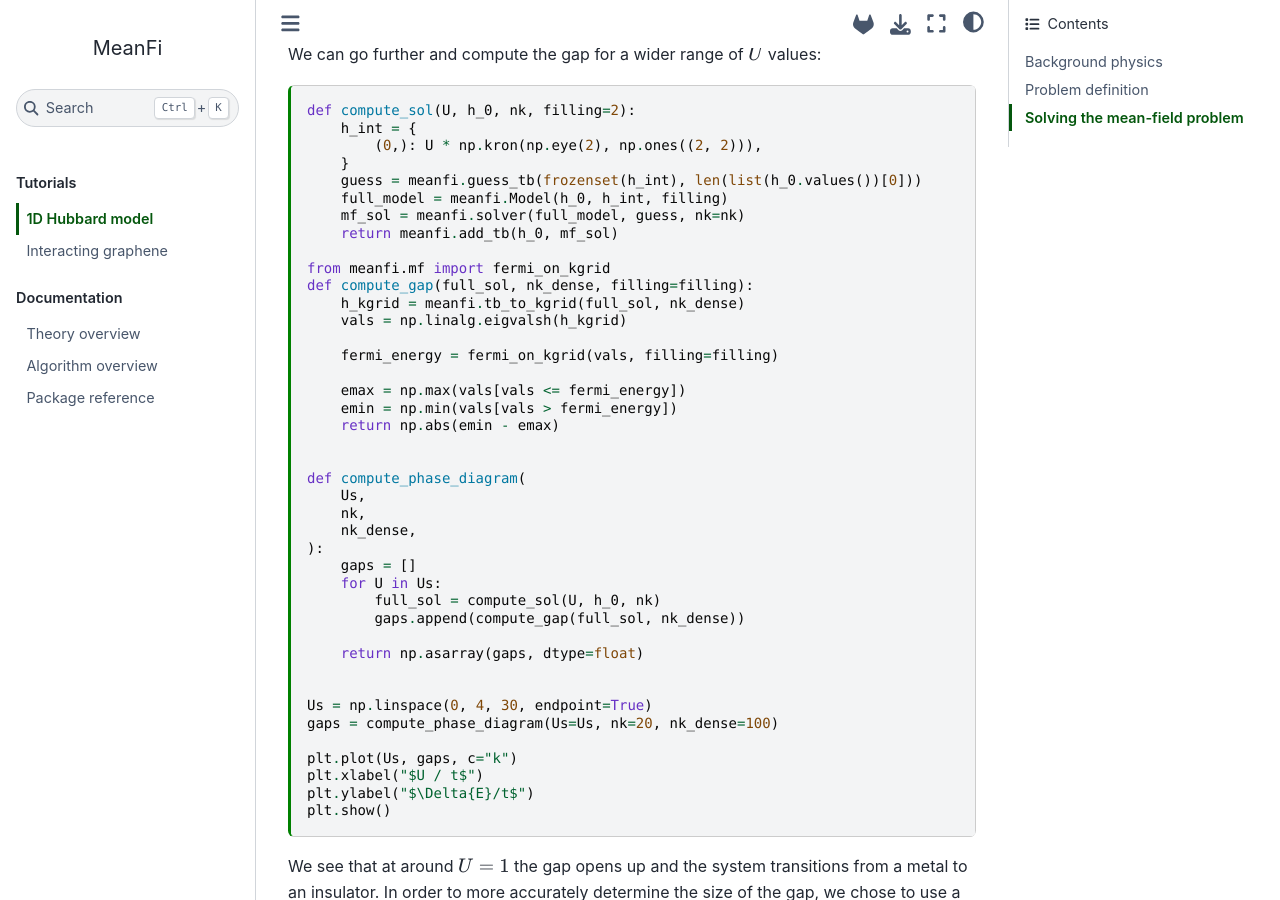
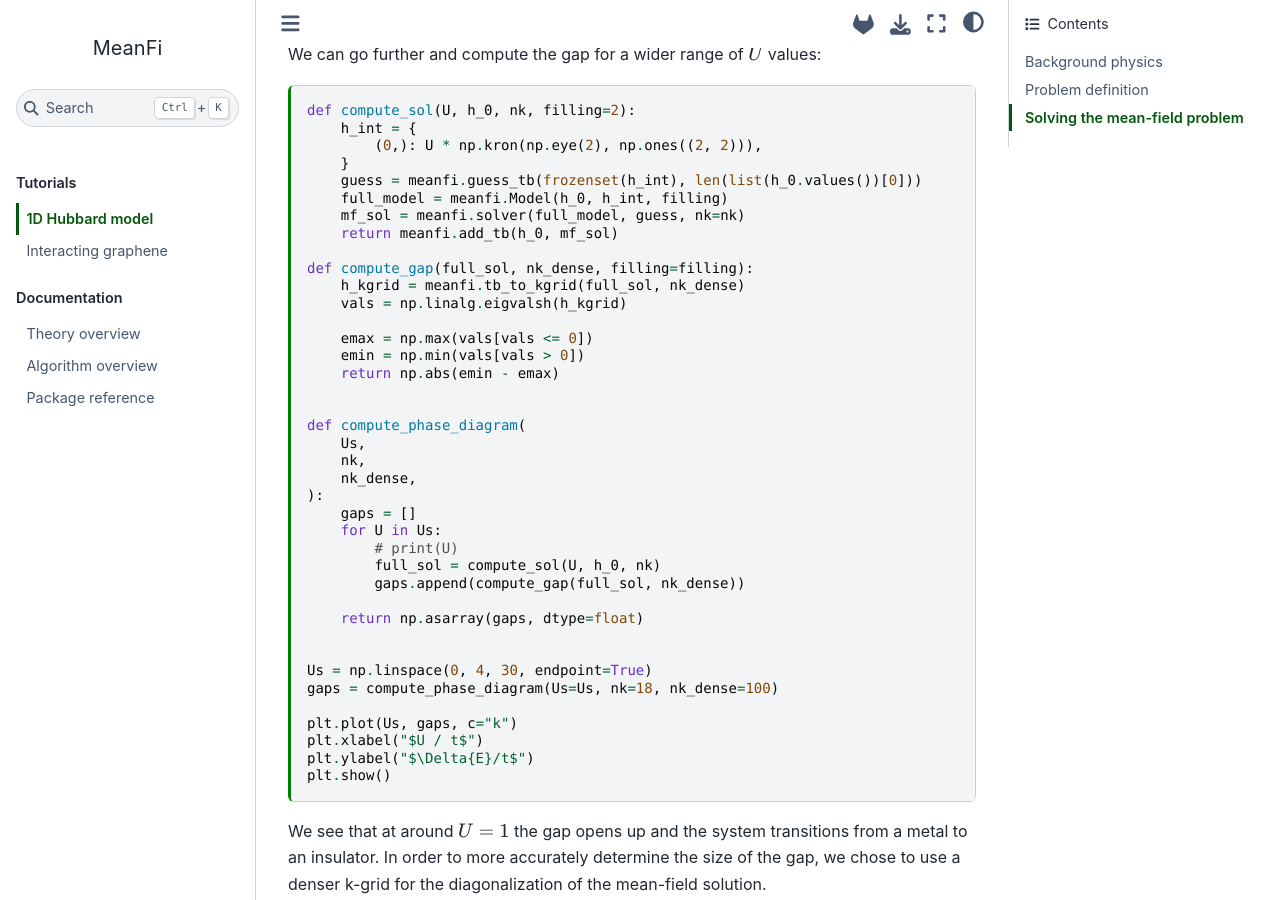
Before and after one commit to quantum-tinkerer/MeanFi, a Sphinx documentation site: the page built from docs/source/tutorial/hubbard_1d.md, in a window 1280 px wide and 900 px high, scrolled down 3733 px. Built offline with Sphinx 7.4.7 and the Sphinx Book theme 1.1.4, drawn with Linux system fonts in a browser that asks for light colours; the version number could not be read and is left out; comment, search, counter and statistics services are not loaded; cross-references to code outside the pages are shown as plain code.

Commit message:
subtract fermi energy

```diff
--- a/docs/source/tutorial/hubbard_1d.md
+++ b/docs/source/tutorial/hubbard_1d.md
@@ -160,15 +160,12 @@ def compute_sol(U, h_0, nk, filling=2):
     mf_sol = meanfi.solver(full_model, guess, nk=nk)
     return meanfi.add_tb(h_0, mf_sol)
 
-from meanfi.mf import fermi_on_kgrid
 def compute_gap(full_sol, nk_dense, filling=filling):
     h_kgrid = meanfi.tb_to_kgrid(full_sol, nk_dense)
     vals = np.linalg.eigvalsh(h_kgrid)
 
-    fermi_energy = fermi_on_kgrid(vals, filling=filling)
-
-    emax = np.max(vals[vals <= fermi_energy])
-    emin = np.min(vals[vals > fermi_energy])
+    emax = np.max(vals[vals <= 0])
+    emin = np.min(vals[vals > 0])
     return np.abs(emin - emax)
 
 
@@ -179,6 +176,7 @@ def compute_phase_diagram(
 ):
     gaps = []
     for U in Us:
+        # print(U)
         full_sol = compute_sol(U, h_0, nk)
         gaps.append(compute_gap(full_sol, nk_dense))
 
@@ -186,7 +184,7 @@ def compute_phase_diagram(
 
 
 Us = np.linspace(0, 4, 30, endpoint=True)
-gaps = compute_phase_diagram(Us=Us, nk=20, nk_dense=100)
+gaps = compute_phase_diagram(Us=Us, nk=18, nk_dense=100)
 
 plt.plot(Us, gaps, c="k")
 plt.xlabel("$U / t$")
```
Also changed, not shown: 1 other file.
